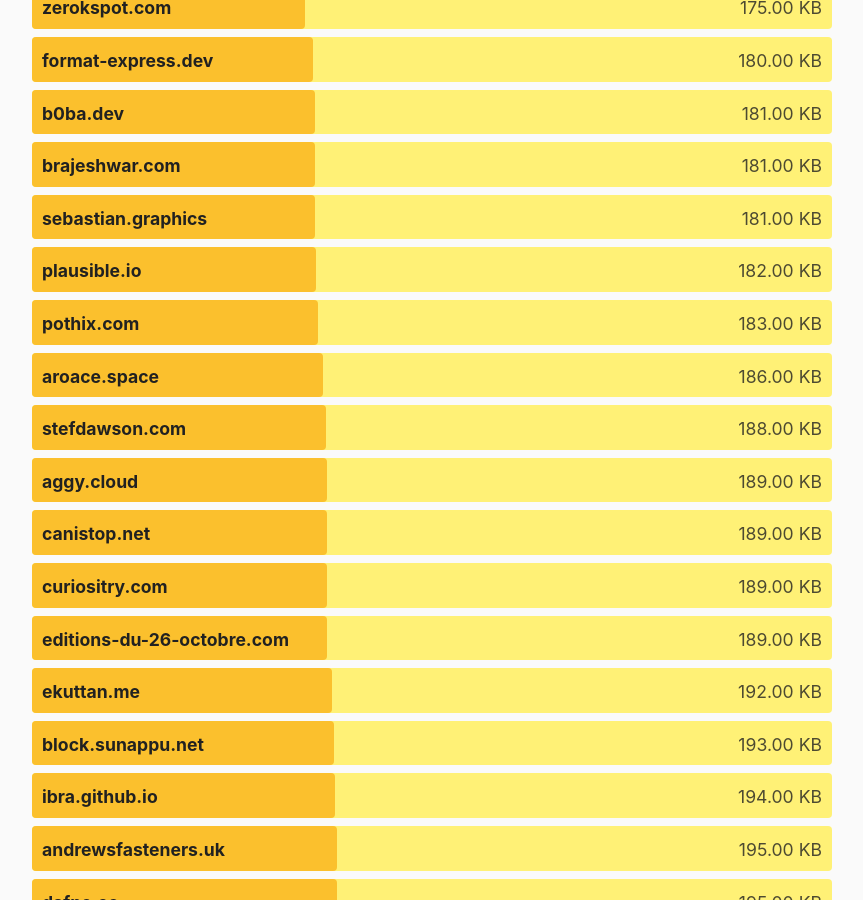
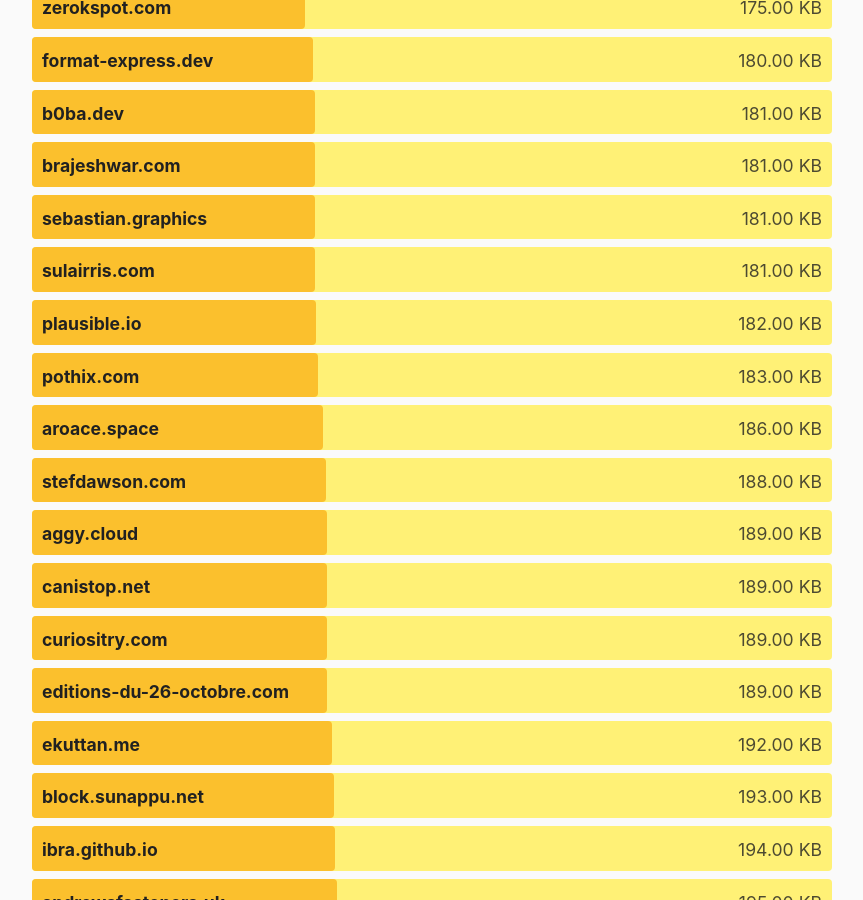
Before and after one commit to kevquirk/512kb.club, a Jekyll site: the page built from index.md, in a window 1280 px wide and 900 px high, scrolled down 20789 px. Shown: the whole window, without its empty margins (208-1071 px from the left). Built offline with Jekyll 4.4.1, drawn with Linux system fonts in a browser that asks for light colours; some of the changed text lies outside the part shown.

Commit message:
Update size to sulairris.com

```diff
--- a/_data/sites.yml
+++ b/_data/sites.yml
@@ -2230,8 +2230,8 @@
 
 - domain: sulairris.com
   url: https://sulairris.com/
-  size: 328
-  last_checked: 2022-08-01
+  size: 181
+  last_checked: 2022-10-04
 
 - domain: support.tfwnogf.nl
   url: https://support.tfwnogf.nl
```
